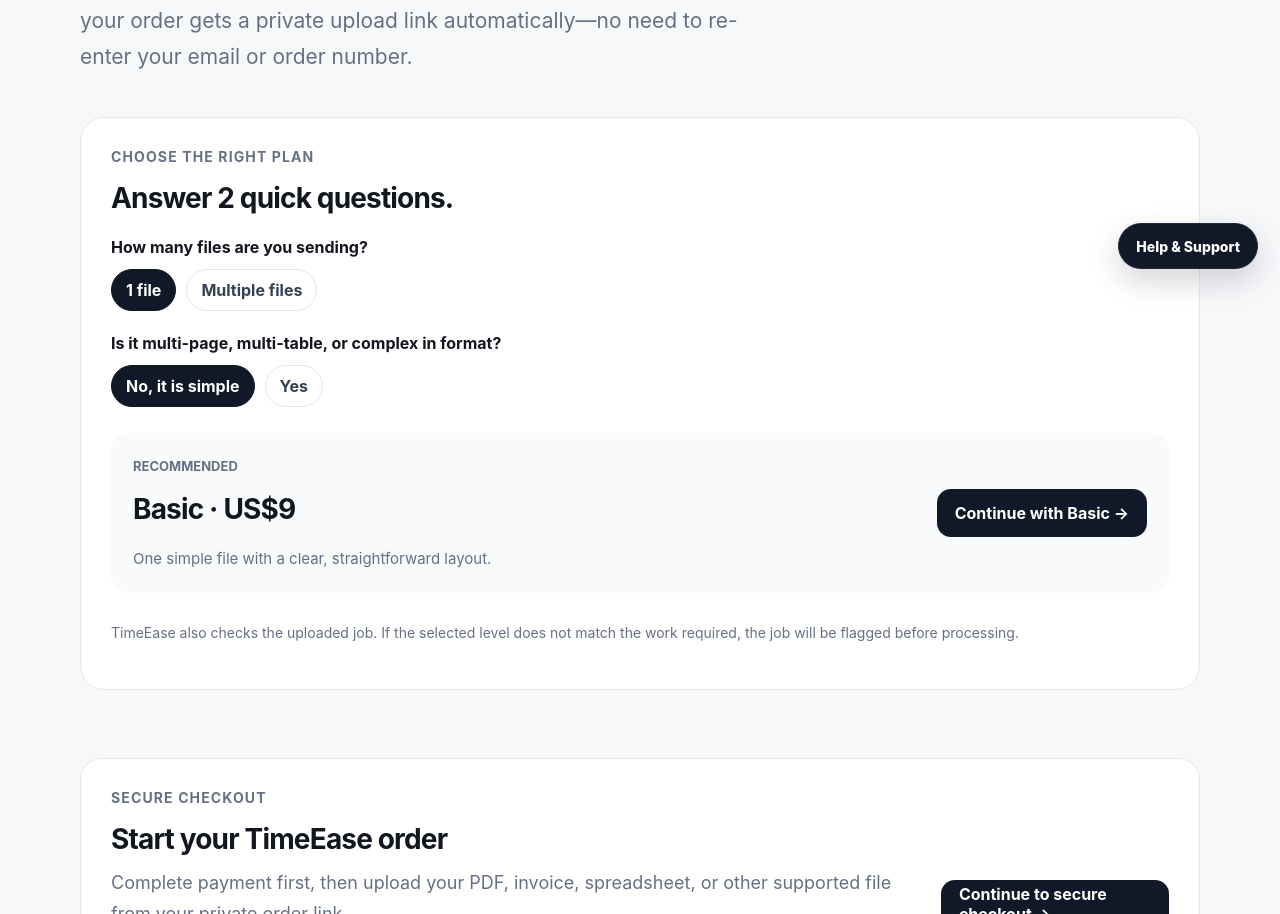
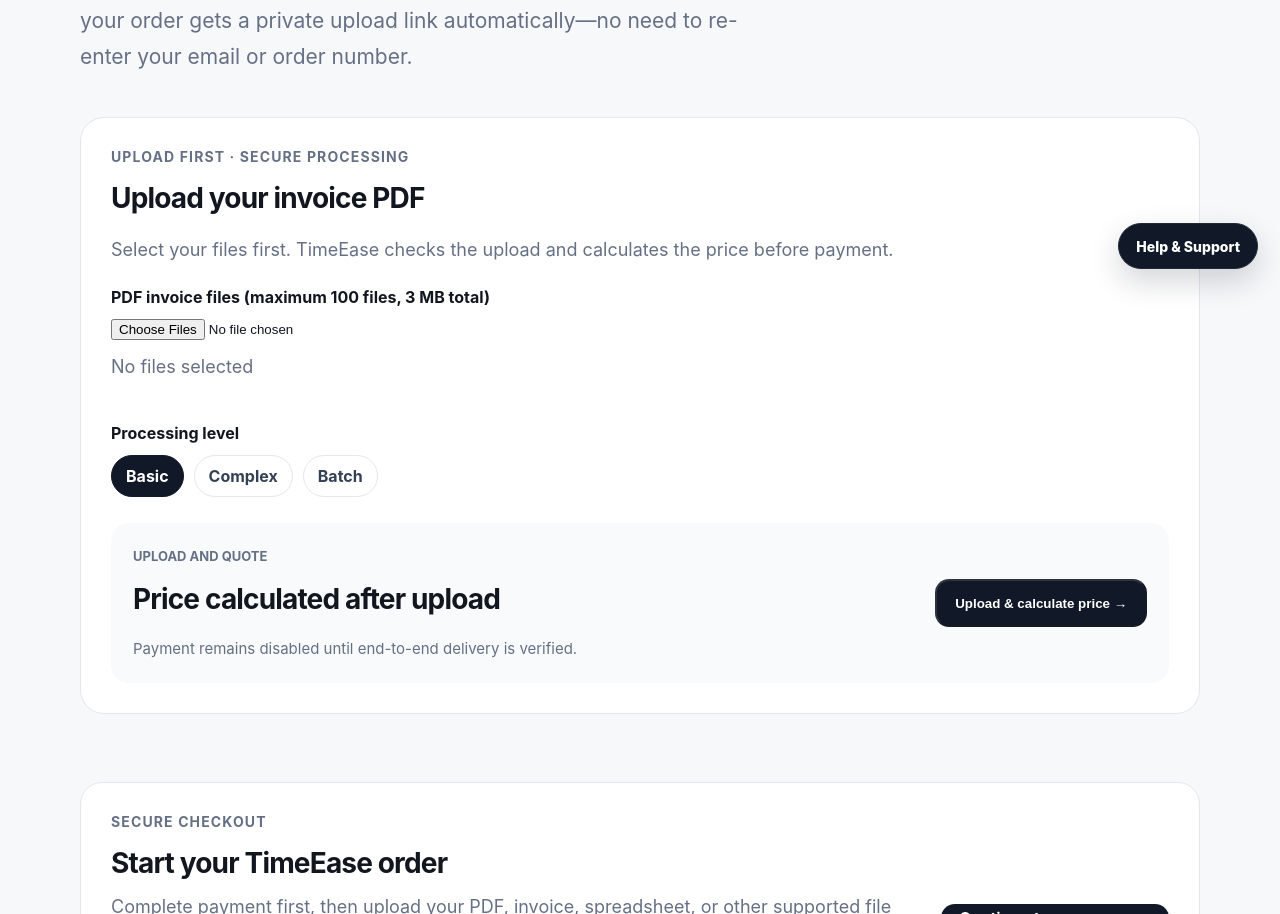
Before and after one commit to goplanetdigital/timeease-web, a Next.js app: page /upload in a window 1280 px wide. Shown: the part 509-1423 px from the top of the page. Built offline with nearby package versions, Linux system fonts and the light colour scheme; no server answers.

Commit message:
Replace unsafe direct Shopify plan links with upload-first intake and guarded quote

```diff
--- a/app/upload/PlanSelector.tsx
+++ b/app/upload/PlanSelector.tsx
@@ -1,106 +1,43 @@
 "use client";
+import {useState,type ChangeEvent} from "react";
 
-import { useMemo, useState } from "react";
-import { useSearchParams } from "next/navigation";
-import { appendCampaign, readCampaign } from "../../lib/acquisition";
-
-const checkoutLinks = {
-  Basic: "https://bvzw62-1t.myshopify.com/cart/51269543428343:1?checkout",
-  Complex: "https://bvzw62-1t.myshopify.com/cart/51291397423351:1?checkout",
-  Batch: "https://bvzw62-1t.myshopify.com/cart/51291397456119:1?checkout",
-} as const;
-
-type Plan = keyof typeof checkoutLinks;
-
-export default function PlanSelector() {
-  const searchParams = useSearchParams();
-  const campaign = readCampaign(searchParams);
-  const [fileCount, setFileCount] = useState<"one" | "multiple">("one");
-  const [complex, setComplex] = useState<"no" | "yes">("no");
-
-  const plan = useMemo<Plan>(() => {
-    if (fileCount === "multiple") return "Batch";
-    if (complex === "yes") return "Complex";
-    return "Basic";
-  }, [fileCount, complex]);
-
-  const details = {
-    Basic: {
-      price: "US$9",
-      reason: "One simple file with a clear, straightforward layout.",
-    },
-    Complex: {
-      price: "US$39",
-      reason: "One file with multiple pages, multiple tables, or a complex layout.",
-    },
-    Batch: {
-      price: "US$99",
-      reason: "Multiple files processed together.",
-    },
-  }[plan];
-
-  return (
-    <section className="plan-checker">
-      <div className="eyebrow">Choose the right plan</div>
-      <h2>Answer 2 quick questions.</h2>
-
-      <div className="plan-question">
-        <strong>How many files are you sending?</strong>
-        <div className="choice-row">
-          <button
-            type="button"
-            className={fileCount === "one" ? "choice active" : "choice"}
-            onClick={() => setFileCount("one")}
-          >
-            1 file
-          </button>
-          <button
-            type="button"
-            className={fileCount === "multiple" ? "choice active" : "choice"}
-            onClick={() => setFileCount("multiple")}
-          >
-            Multiple files
-          </button>
-        </div>
-      </div>
-
-      {fileCount === "one" && (
-        <div className="plan-question">
-          <strong>Is it multi-page, multi-table, or complex in format?</strong>
-          <div className="choice-row">
-            <button
-              type="button"
-              className={complex === "no" ? "choice active" : "choice"}
-              onClick={() => setComplex("no")}
-            >
-              No, it is simple
-            </button>
-            <button
-              type="button"
-              className={complex === "yes" ? "choice active" : "choice"}
-              onClick={() => setComplex("yes")}
-            >
-              Yes
-            </button>
-          </div>
-        </div>
-      )}
-
-      <div className="plan-result">
-        <div>
-          <span className="card-kicker">Recommended</span>
-          <h2>{plan} · {details.price}</h2>
-          <p>{details.reason}</p>
-        </div>
-        <a className="button primary" href={appendCampaign(checkoutLinks[plan], campaign)}>
-          Continue with {plan} →
-        </a>
-      </div>
-
-      <p className="note">
-        TimeEase also checks the uploaded job. If the selected level does not match the work required,
-        the job will be flagged before processing.
-      </p>
-    </section>
-  );
+export default function PlanSelector(){
+ const [files,setFiles]=useState<File[]>([]);
+ const [tier,setTier]=useState<"basic"|"complex"|"batch">("basic");
+ const [busy,setBusy]=useState(false);
+ const [message,setMessage]=useState("");
+ const [quote,setQuote]=useState("");
+ const onFiles=(e:ChangeEvent<HTMLInputElement>)=>{setFiles(Array.from(e.target.files||[]));setMessage("");setQuote("");};
+ async function submit(){
+  if(!files.length){setMessage("Choose at least one PDF invoice first.");return;}
+  setBusy(true);setMessage("");setQuote("");
+  try{
+   const form=new FormData();form.set("service","invoice");form.set("tier",tier);
+   for(const f of files)form.append("files",f);
+   const res=await fetch("/api/intake",{method:"POST",body:form,cache:"no-store"});
+   const data=await res.json();
+   if(!res.ok)throw new Error(data.error||"Upload failed");
+   setQuote("US$"+String(data.quote?.amountUsd??""));
+   setMessage("Your files were uploaded securely. Payment is temporarily unavailable while we verify automatic delivery. No payment has been taken.");
+  }catch(err){setMessage(err instanceof Error?err.message:"Upload failed");}
+  finally{setBusy(false);}
+ }
+ return <section className="plan-checker">
+  <div className="eyebrow">Upload first · Secure processing</div>
+  <h2>Upload your invoice PDF</h2>
+  <p>Select your files first. TimeEase checks the upload and calculates the price before payment.</p>
+  <div className="plan-question"><strong>PDF invoice files (maximum 100 files, 3 MB total)</strong>
+   <input type="file" accept=".pdf,application/pdf" multiple onChange={onFiles} aria-label="Select invoice PDF files"/>
+   <p>{files.length?files.length+" file(s) selected":"No files selected"}</p>
+  </div>
+  <div className="plan-question"><strong>Processing level</strong>
+   <div className="choice-row">
+    {(["basic","complex","batch"] as const).map(x=><button key={x} type="button" className={tier===x?"choice active":"choice"} onClick={()=>setTier(x)}>{x[0].toUpperCase()+x.slice(1)}</button>)}
+   </div>
+  </div>
+  <div className="plan-result"><div><span className="card-kicker">Upload and quote</span><h2>{quote||"Price calculated after upload"}</h2><p>Payment remains disabled until end-to-end delivery is verified.</p></div>
+   <button type="button" className="button primary" disabled={busy||!files.length} onClick={submit}>{busy?"Uploading...":"Upload & calculate price →"}</button>
+  </div>
+  {message&&<p className="note" role="status">{message}</p>}
+ </section>;
 }
```
